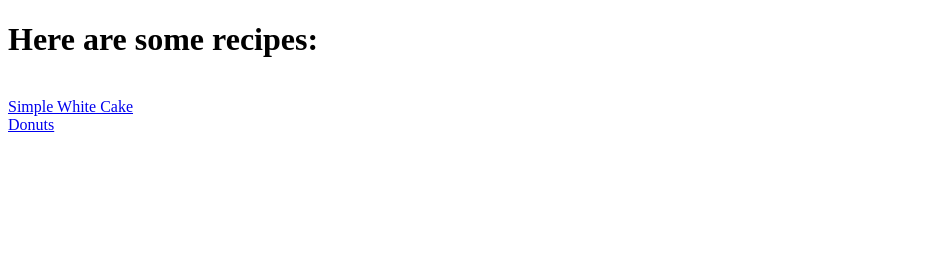
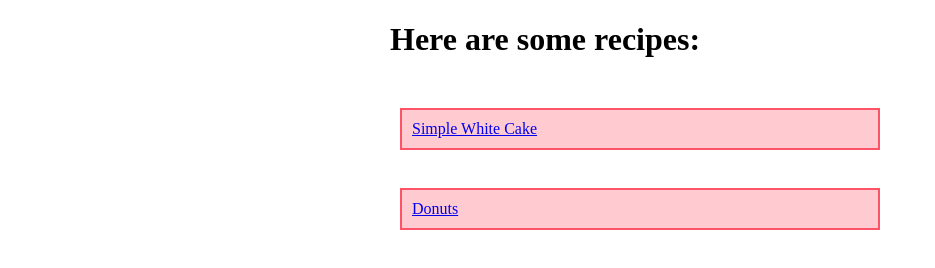
Before and after one commit to zmmemon47/recipies, a plain HTML site: page index.html in a window 1280 px wide. Shown: the whole page, without its empty margins (0-935 px from the left). Drawn offline with Linux system fonts and the light colour scheme.

Commit message:
added styling to all pages

```diff
--- a/index.html
+++ b/index.html
@@ -3,6 +3,7 @@
 <head>
     <meta charset="UTF-8">
     <meta name="viewport" content="width=device-width, initial-scale=1.0">
+    <link rel="stylesheet" href="styles.css">
     <title>Recipe Homepage</title>
 </head>
 <body>
@@ -10,10 +11,10 @@
 
     <br>
 
-    <a href="./recipe-pages/white-cake.html" target="_self" rel="noopener noreferrer">Simple White Cake</a>
+    <p><a href="./recipe-pages/white-cake.html" target="_self" rel="noopener noreferrer">Simple White Cake</a></p>
 
     <br>
 
-    <a href="./recipe-pages/donut.html" target="_self" rel="noopener noreferrer">Donuts</a>
+    <p><a href="./recipe-pages/donut.html" target="_self" rel="noopener noreferrer">Donuts</a></p>
 </body>
 </html>
--- /dev/null
+++ b/styles.css
@@ -0,0 +1,16 @@
+body {
+  width: 500px;
+  margin: 0 auto;
+}
+
+p {
+  background: rgb(255 84 104 / 30%);
+  border: 2px solid rgb(255 84 104);
+  padding: 10px;
+  margin: 10px;
+}
+
+span {
+  background: white;
+  border: 1px solid black;
+}
```
Also changed, not shown: recipe-pages/donut.html (+2 -1 lines), recipe-pages/white-cake.html (+2 -1 lines).
